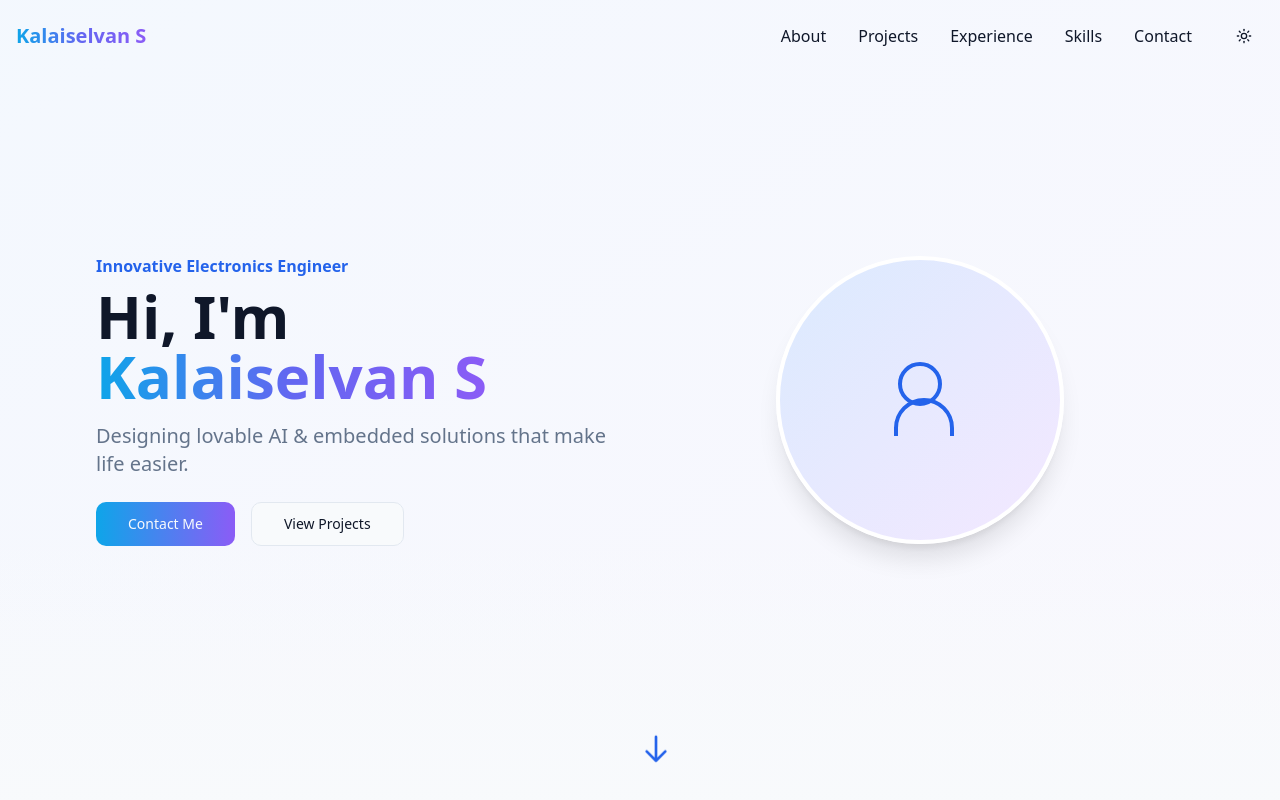
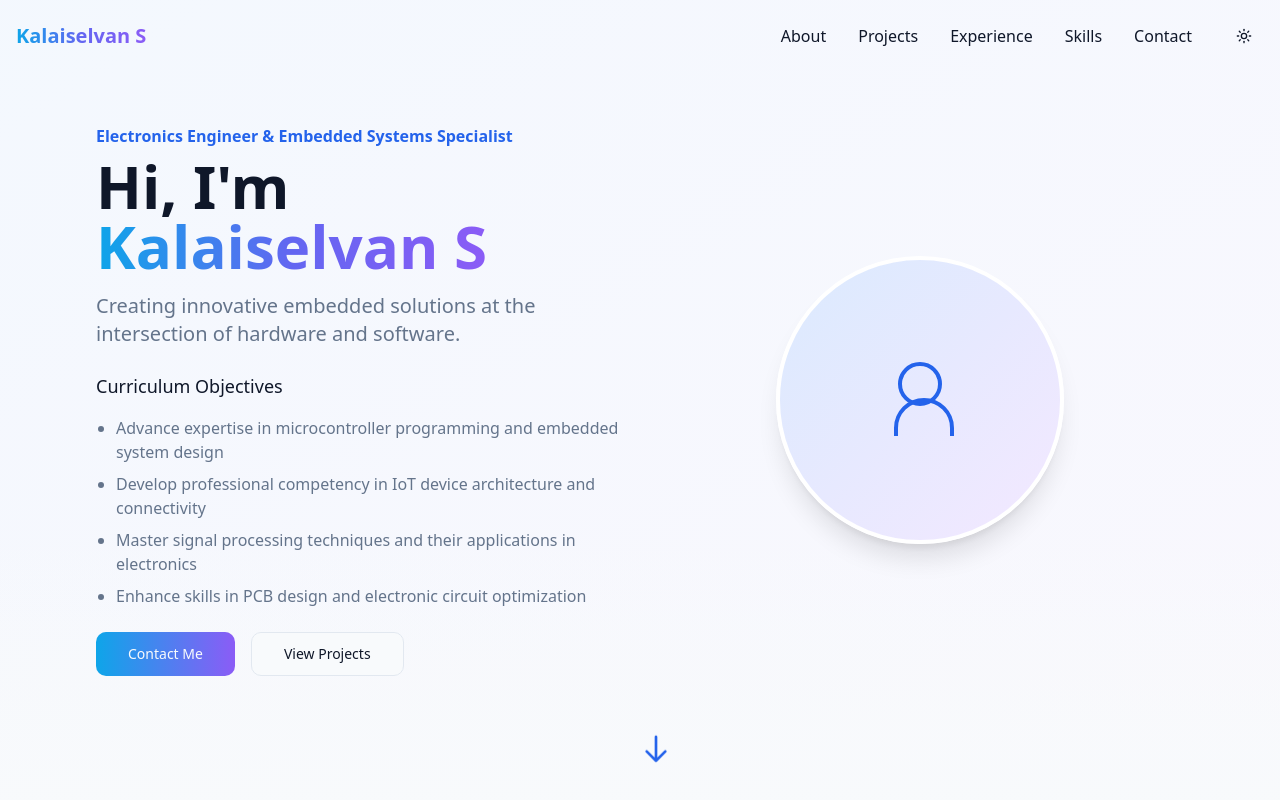
Before and after one commit to Kalaiselvan004/kalaiselvan-ai-portfolio, a React (Vite) app: page / in a window 1280 px wide. Shown: the top 800 px of the page. Built offline with nearby package versions, Linux system fonts and the light colour scheme.

Commit message:
Remove "lovable AI" from HeroSection
Updated the HeroSection to remove the phrase "Designing lovable AI" and replaced it with improved content.

```diff
--- a/src/components/HeroSection.tsx
+++ b/src/components/HeroSection.tsx
@@ -13,13 +13,22 @@ export default function HeroSection() {
       <div className="container mx-auto z-10">
         <div className="grid md:grid-cols-2 gap-8 items-center">
           <div className="order-2 md:order-1 animate-fade-in">
-            <p className="text-primary font-semibold mb-2">Innovative Electronics Engineer</p>
+            <p className="text-primary font-semibold mb-2">Electronics Engineer & Embedded Systems Specialist</p>
             <h1 className="text-4xl md:text-5xl lg:text-6xl font-bold mb-4">
               Hi, I'm <span className="text-gradient">Kalaiselvan S</span>
             </h1>
             <p className="text-lg md:text-xl mb-6 text-muted-foreground">
-              Designing lovable AI & embedded solutions that make life easier.
+              Creating innovative embedded solutions at the intersection of hardware and software.
             </p>
+            <div className="flex flex-col space-y-4 mb-6">
+              <h3 className="text-lg font-medium">Curriculum Objectives</h3>
+              <ul className="list-disc pl-5 space-y-2 text-muted-foreground">
+                <li>Advance expertise in microcontroller programming and embedded system design</li>
+                <li>Develop professional competency in IoT device architecture and connectivity</li>
+                <li>Master signal processing techniques and their applications in electronics</li>
+                <li>Enhance skills in PCB design and electronic circuit optimization</li>
+              </ul>
+            </div>
             <div className="flex flex-wrap gap-4">
               <Button className="primary-gradient" size="lg" asChild>
                 <a href="#contact">Contact Me</a>
```
